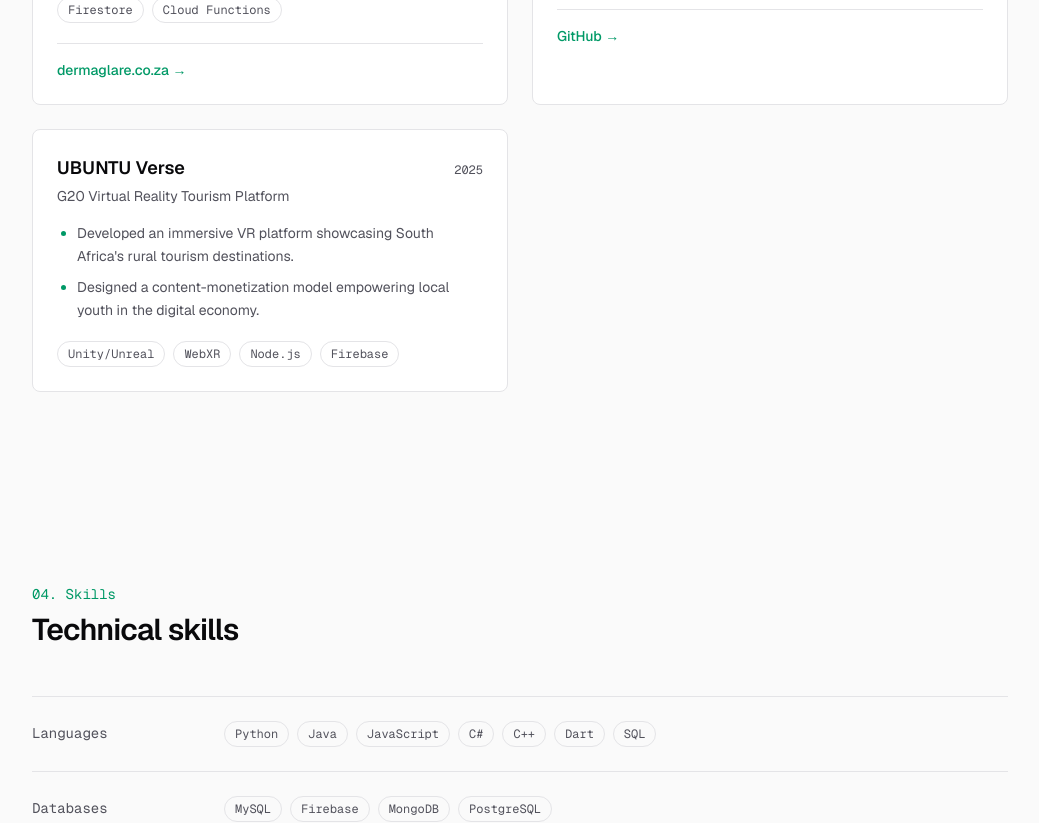
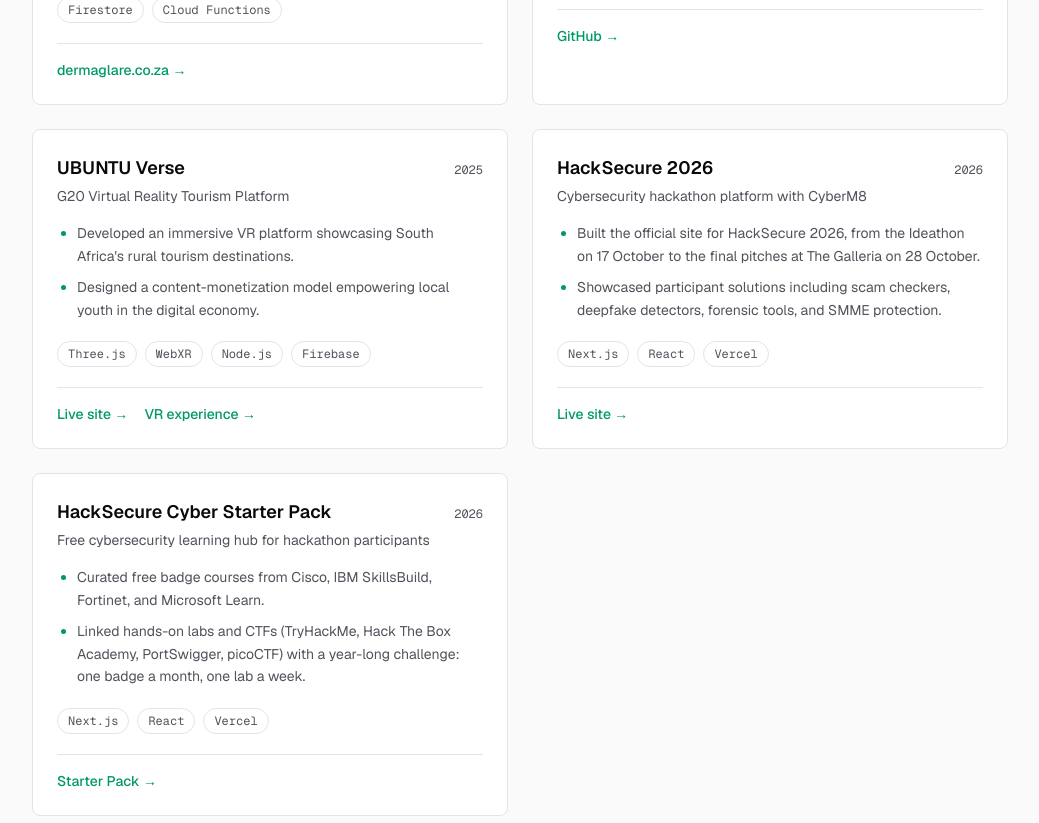
Before and after one commit to Vusi-Kunene-Matlou/vusi-portfolio, a Next.js app: page / in a window 1280 px wide. Shown: the part 2860-3683 px from the top of the page, without its empty margins (120-1159 px from the left). Built offline with nearby package versions, Linux system fonts and the light colour scheme; no server answers.

Commit message:
Add HackSecure projects and UbuntuVerse links

```diff
--- a/src/data/resume.ts
+++ b/src/data/resume.ts
@@ -120,12 +120,42 @@ export const projects: ProjectEntry[] = [
     name: 'UBUNTU Verse',
     tagline: 'G20 Virtual Reality Tourism Platform',
     period: '2025',
-    stack: ['Unity/Unreal', 'WebXR', 'Node.js', 'Firebase'],
+    stack: ['Three.js', 'WebXR', 'Node.js', 'Firebase'],
     bullets: [
       "Developed an immersive VR platform showcasing South Africa's rural tourism destinations.",
       'Designed a content-monetization model empowering local youth in the digital economy.',
     ],
-    links: [],
+    links: [
+      { label: 'Live site', href: 'https://ubuntuverse.vusikunenematlou.co.za/' },
+      {
+        label: 'VR experience',
+        href: 'https://ubuntuverse.vusikunenematlou.co.za/experience',
+      },
+    ],
+  },
+  {
+    id: 'hacksecure-2026',
+    name: 'HackSecure 2026',
+    tagline: 'Cybersecurity hackathon platform with CyberM8',
+    period: '2026',
+    stack: ['Next.js', 'React', 'Vercel'],
+    bullets: [
+      'Built the official site for HackSecure 2026, from the Ideathon on 17 October to the final pitches at The Galleria on 28 October.',
+      'Showcased participant solutions including scam checkers, deepfake detectors, forensic tools, and SMME protection.',
+    ],
+    links: [{ label: 'Live site', href: 'https://hack-secure-psi.vercel.app/#top' }],
+  },
+  {
+    id: 'hacksecure-starter-pack',
+    name: 'HackSecure Cyber Starter Pack',
+    tagline: 'Free cybersecurity learning hub for hackathon participants',
+    period: '2026',
+    stack: ['Next.js', 'React', 'Vercel'],
+    bullets: [
+      'Curated free badge courses from Cisco, IBM SkillsBuild, Fortinet, and Microsoft Learn.',
+      'Linked hands-on labs and CTFs (TryHackMe, Hack The Box Academy, PortSwigger, picoCTF) with a year-long challenge: one badge a month, one lab a week.',
+    ],
+    links: [{ label: 'Starter Pack', href: 'https://hack-secure-psi.vercel.app/' }],
   },
 ]
 
```
